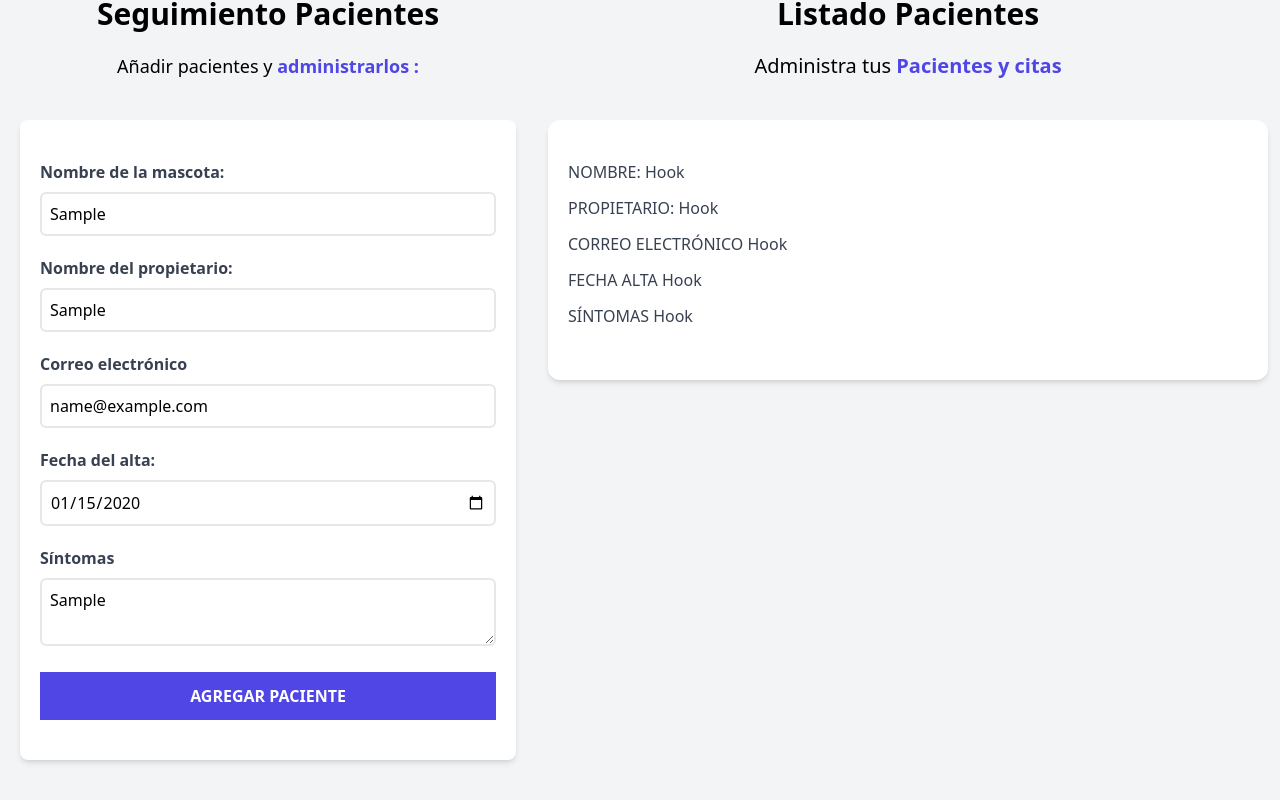
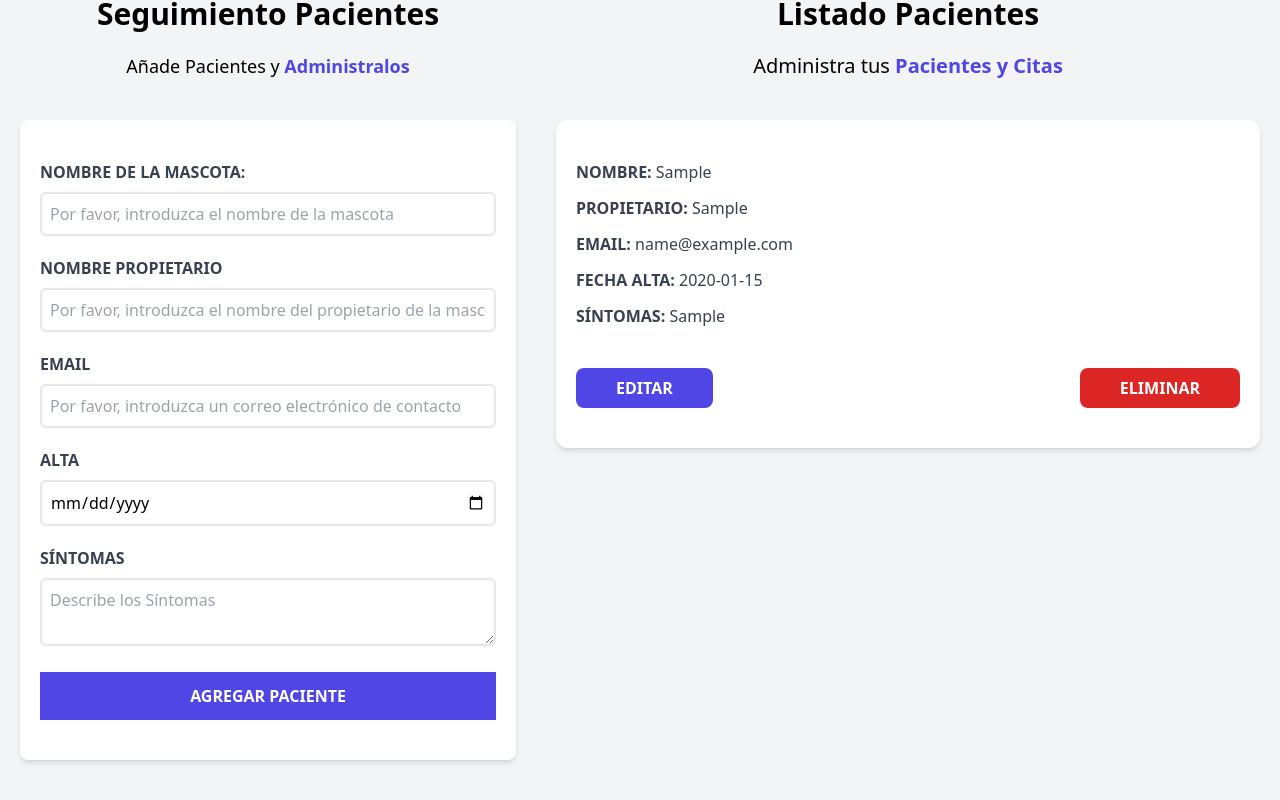
Before and after one commit to notvicent3/citas-react, a React (Vite) app: page / in a window 1280 px wide. Both pictures are taken after typing "Sample", "Sample", "name@example.com", "2020-01-15", "Sample" into the empty fields and a click on the input "Agregar Paciente". Shown: the part 180-980 px from the top of the page. Built offline with nearby package versions, Linux system fonts and the light colour scheme.

Commit message:
Terminado

```diff
--- a/src/App.jsx
+++ b/src/App.jsx
@@ -1,19 +1,48 @@
+import { useState, useEffect } from 'react'
+import Formulario from "./components/Formulario"
 import Header from "./components/Header"
-import Formulario from "./components/Formulario"
 import ListadoPacientes from "./components/ListadoPacientes"
+
 function App() {
 
+  const [pacientes, setPacientes] = useState([]);
+  {/*EN ESTE CASO LO USAREMOS PARA GESTIÓN DE LOS DATOS DE 1 PACIENTE */ }
+  const [paciente, setPaciente] = useState({});
+
+  useEffect(() => {
+    const obtenerLS = () => {
+      const pacientesLS = JSON.parse(localStorage.getItem('pacientes')) ?? [];
+      setPacientes(pacientesLS)
+    }
+    obtenerLS();
+  }, []);
+
+  useEffect(() => {
+    localStorage.setItem('pacientes', JSON.stringify(pacientes));
+  }, [pacientes])
+
+  const eliminarPaciente = id => {
+    const pacientesActualizados = pacientes.filter(paciente => paciente.id !== id);
+    setPacientes(pacientesActualizados)
+  }
 
   return (
-    /*Class es una palabra reservada de Js, pero estamos utilizando "html" , existen conflictos, por lo que usaremos className */
-    <div className="container mx-auto mt-20 " >
+    <div className="container mx-auto mt-20">
       <Header />
-      {/*Utilizo md:flex para evitar que los componentes se sobrepongan uno sobre el otro. El componente salta a la siguiente línea*/}
+
       <div className="mt-12 md:flex">
-        <Formulario />
-        <ListadoPacientes />
+        <Formulario
+          pacientes={pacientes}
+          setPacientes={setPacientes}
+          paciente={paciente}
+          setPaciente={setPaciente}
+        />
+        <ListadoPacientes
+          pacientes={pacientes}
+          setPaciente={setPaciente}
+          eliminarPaciente={eliminarPaciente}
+        />
       </div>
-
 
     </div>
   )
--- /dev/null
+++ b/src/components/Error.jsx
@@ -0,0 +1,9 @@
+const Error = ({ children }) => {
+    return (
+        <div className="bg-red-800 text-white text-center p-3 uppercase font-bold mb-3 rounded-md">
+            {children}
+        </div>
+    )
+}
+
+export default Error
--- a/src/components/Formulario.jsx
+++ b/src/components/Formulario.jsx
@@ -1,96 +1,190 @@
-import React from 'react'
 import { useState, useEffect } from 'react';
+import Error from './Error'
 
-const Formulario = () => {
+const Formulario = ({ pacientes, setPacientes, paciente, setPaciente }) => {
 
     {/* [variable,funcion] = useState(valorInicial) */ }
-    const [nombre, setNombre] = useState("");
-    const [propietario, setPropietario] = useState("");
-    const [email, setEmail] = useState("");
-    const [fecha, setFecha] = useState("");
-    const [sintomas, setSintomas] = useState("");
+    const [nombre, setNombre] = useState('');
+    const [propietario, setPropietario] = useState('');
+    const [email, setEmail] = useState('');
+    const [fecha, setFecha] = useState('');
+    const [sintomas, setSintomas] = useState('');
 
-    {/* */}
-    const [error, setError] = useState(false);
+    const [error, setError] = useState(false)
 
+    useEffect(() => {
+        if (Object.keys(paciente).length > 0) {
+            setNombre(paciente.nombre)
+            setPropietario(paciente.propietario)
+            setEmail(paciente.email)
+            setFecha(paciente.fecha)
+            setSintomas(paciente.sintomas)
+        }
+    }, [paciente])
+
+
+
+
+    const generarId = () => {
+        const random = Math.random().toString(36).substr(2);
+        const fecha = Date.now().toString(36)
+        return random + fecha
+    }
     {/*Validamos el formulario */ }
-    const handleSubmit = evento => {
-        evento.preventDefault();
-        {/*El include verifica que al menos uno de los elementos está vacío...*/ }
+
+    const handleSubmit = (e) => {
+
+        e.preventDefault();
+
+        // Validación del Formulario
         if ([nombre, propietario, email, fecha, sintomas].includes('')) {
-            console.log("Hay al menos un campo vacío")
+            {/*El include verifica que al menos uno de los elementos está vacío...*/ }
+
+            console.log('Hay Al Menos un campo vacio')
+
             setError(true)
+            return;
+        }
+
+        setError(false)
+
+
+        // Objeto de Paciente
+        const objetoPaciente = {
+            nombre,
+            propietario,
+            email,
+            fecha,
+            sintomas
+        }
+
+        if (paciente.id) {
+            // Editando el Registro
+            objetoPaciente.id = paciente.id
+            const pacientesActualizados = pacientes.map(pacienteState => pacienteState.id === paciente.id ? objetoPaciente : pacienteState)
+
+            setPacientes(pacientesActualizados)
+            setPaciente({})
+
         } else {
-            console.log("Todos los campos fueron rellenados correctamente")
+            // Nuevo registro
+            objetoPaciente.id = generarId();
+            setPacientes([...pacientes, objetoPaciente]);
         }
+
+        // Reiniciar el form
+        setNombre('')
+        setPropietario('')
+        setEmail('')
+        setFecha('')
+        setSintomas('')
+
     }
 
     return (
 
-        <div className="md:w-1/2 lg:w-2/5 mx-5">  {/*En pantallas normales, se repartirá el espacio en un 50%, sin embargo, en pantallas mas grandes, sólo abarcará un 2/5*/}
+        <div className="md:w-1/2 lg:w-2/5 mx-5"> {/*En pantallas normales, se repartirá el espacio en un 50%, sin embargo, en pantallas mas grandes, sólo abarcará un 2/5*/}
+            <h2 className="font-black text-3xl text-center">Seguimiento Pacientes</h2>
 
-            <h2 className="font-black text-3xl text-center">Seguimiento Pacientes
-            </h2>
             {/*Necesito que se separe del título, por lo que le añado un marginTop de 5p */}
-            <p className='text-lg mt-5 text-center mb-10 '>Añadir pacientes  y {''}
-                <span className='text-indigo-600 font-bold'>administrarlos :</span>
+
+            <p className="text-lg mt-5 text-center mb-10">
+                Añade Pacientes y {''}
+                <span className="text-indigo-600 font-bold ">Administralos</span>
             </p>
 
-            <form onSubmit={handleSubmit}
-                className="bg-white shadow-md rounded-lg py-10 px-5 mb-10" action="">
-                {/* NOMBRE MASCOTA*/}
-                <div className='mb-5'>
+            <form
+                onSubmit={handleSubmit}
+                className="bg-white shadow-md rounded-lg py-10 px-5 mb-10"
+            >
+                {error && <Error><p>Todos los campos son obligatorios</p></Error>}
+                <div className="mb-5">
+                    {/* NOMBRE MASCOTA*/}
+
                     {/*Con la clase block, fuerzo a que ocupe todo el espacio
                     Para hacerlo mas accesible, si alguien "pincha" sobre Nombre de mascota, se le habilita el input para que comience a escribir
                     */}
-                    <label htmlFor="mascota" className="block text-gray-700 font-bold" >Nombre de la mascota: </label>
-                    {/*con border-2 le añado un borde de cierto grossor y con w-full obligo a que utilice todo el espacio disponible */}
-                    <input id="mascota" type="text" placeholder='Por favor, introduzca el nombre de la mascota' className='border-2 w-full p-2 mt-2 placeholder-gray-400 rounded-md'
-                        value={nombre} onChange={(evento) => setNombre(evento.target.value)} />
-                    {/*Va a registrar los eventos de cambios gracias a onChange */}
+                    <label htmlFor="mascota" className="block text-gray-700 uppercase font-bold">
+                        Nombre de la mascota:
+                    </label>
+                    <input
+                        id="mascota"
+                        type="text"
+                        placeholder="Por favor, introduzca el nombre de la mascota"
+                        className="border-2 w-full p-2 mt-2 placeholder-gray-400 rounded-md"
+                        value={nombre}
+                        onChange={(e) => setNombre(e.target.value)}
 
+                    /> {/*Va a registrar los eventos de cambios gracias a onChange */}
                 </div>
 
                 {/* NOMBRE PROPIETARIO*/}
-                <div className='mb-5'>
 
-                    <label htmlFor="Propietario" className="block text-gray-700 font-bold" >Nombre del propietario: </label>
-                    <input id="Propietario"
-                        type="text" placeholder='Por favor, introduzca el nombre del propietario de la mascota' className='border-2 w-full p-2 mt-2 placeholder-gray-400 rounded-md'
-                        value={propietario} onChange={(evento) => setPropietario(evento.target.value)} />
+                <div className="mb-5">
+                    <label htmlFor="propietario" className="block text-gray-700 uppercase font-bold">
+                        Nombre Propietario
+                    </label>
+                    <input
+                        id="propietario"
+                        type="text"
+                        placeholder="Por favor, introduzca el nombre del propietario de la mascota"
+                        className="border-2 w-full p-2 mt-2 placeholder-gray-400 rounded-md"
+                        value={propietario}
+                        onChange={(e) => setPropietario(e.target.value)}
+                    />
                 </div>
                 {/* CORREO ELECTRÓNICO*/}
-                <div className='mb-5'>
 
-                    <label htmlFor="email" className="block text-gray-700 font-bold" >Correo electrónico </label>
-                    <input id="email"
-                        type="email" placeholder='Por favor, introduzca un correo electrónico de contacto' className='border-2 w-full p-2 mt-2 placeholder-gray-400 rounded-md'
-                        value={email} onChange={(evento) => setEmail(evento.target.value)} />
+                <div className="mb-5">
+                    <label htmlFor="email" className="block text-gray-700 uppercase font-bold">
+                        Email
+                    </label>
+                    <input
+                        id="email"
+                        type="email"
+                        placeholder="Por favor, introduzca un correo electrónico de contacto"
+                        className="border-2 w-full p-2 mt-2 placeholder-gray-400 rounded-md"
+                        value={email}
+                        onChange={(e) => setEmail(e.target.value)}
+                    />
                 </div>
+
                 {/* FECHA DEL ALTA*/}
-                <div className='mb-5'>
 
-                    <label htmlFor="Alta" className="block text-gray-700 font-bold" >Fecha del alta: </label>
-                    <input id="Alta"
-                        type="date" className='border-2 w-full p-2 mt-2 placeholder-gray-400 rounded-md'
-                        value={fecha} onChange={(evento) => setFecha(evento.target.value)} />
+                <div className="mb-5">
+                    <label htmlFor="alta" className="block text-gray-700 uppercase font-bold">
+                        Alta
+                    </label>
+                    <input
+                        id="alta"
+                        type="date"
+                        className="border-2 w-full p-2 mt-2 placeholder-gray-400 rounded-md"
+                        value={fecha}
+                        onChange={(e) => setFecha(e.target.value)}
+                    />
                 </div>
                 {/* DESCRIPCIÓN DE LOS SÍNTOMAS*/}
-                <div className='mb-5'>
-
-                    <label htmlFor="sintomas" className="block text-gray-700 font-bold" >Síntomas</label>
-                    <textarea name="" id="sintomas" className='border-2 w-full p-2 mt-2 placeholder-gray-400 rounded-md'
-                        placeholder='Describe los síntomas'
-                        value={sintomas} onChange={(evento) => setSintomas(evento.target.value)} />
+                <div className="mb-5">
+                    <label htmlFor="sintomas" className="block text-gray-700 uppercase font-bold">
+                        Síntomas
+                    </label>
+                    <textarea
+                        id="sintomas"
+                        className="border-2 w-full p-2 mt-2 placeholder-gray-400 rounded-md"
+                        placeholder="Describe los Síntomas"
+                        value={sintomas}
+                        onChange={(e) => setSintomas(e.target.value)}
+                    />
                 </div>
                 {/* BOTÓN DE SUBMIT PARA ENVIAR EL FORMULARIO/}
                 {/*Al pasar por encima del botón de agregar paciente, cambiamos el color utilizando hover:bg-indigo-700 */}
-                <input type="submit"
-                    className='bg-indigo-600 w-full p-3 text-white uppercase font-bold hover:bg-indigo-700'
-                    value="Agregar Paciente" />
+                <input
+                    type="submit"
+                    className="bg-indigo-600 w-full p-3 text-white uppercase font-bold hover:bg-indigo-700 cursor-pointer transition-colors"
+                    value={paciente.id ? 'Editar Paciente' : 'Agregar Paciente'}
+                />
             </form>
         </div>
-
     )
 }
 
--- a/src/components/ListadoPacientes.jsx
+++ b/src/components/ListadoPacientes.jsx
@@ -1,24 +1,38 @@
-import React from 'react'
-import Paciente from './Paciente'
 
-const ListadoPacientes = () => {
+import Paciente from "./Paciente"
+
+const ListadoPacientes = ({ pacientes, setPaciente, eliminarPaciente }) => {
     return (
+        <div className="md:w-1/2 lg:w-3/5 md:h-screen overflow-y-scroll">
 
-        <div className='md:w-1/2 lg:w-3/5 md:h-screen overflow-y-scroll'>{/*En pantallas normales, se repartirá el espacio en un 50%, sin embargo, en pantallas mas grandes, sólo abarcará un 3/5*/}
-            {/* Utilizo overflow-y-scroll para generar un scroll que sólo abarque al componente ListadoPaciente
-             Sin embargo, utilizamos md: en este caso para que elimine el el scroll en pantallas pequeñas, como las de dispositivos móviles
-            */}
-            <h2 className='font-black text-3xl text-center'>Listado Pacientes</h2>
-            <p className='text-xl mt-5 mb-10 text-center'>
-                Administra tus {""}
-                <span className="text-indigo-600 font-bold ">Pacientes y citas</span>
-            </p>
-            {/* LLamo al componente Paciente, una vez importado*/}
-            <Paciente />
+            {pacientes && pacientes.length ? (
+                <>
+                    <h2 className="font-black text-3xl text-center">Listado Pacientes</h2>
+                    <p className="text-xl mt-5 mb-10 text-center">
+                        Administra tus {''}
+                        <span className="text-indigo-600 font-bold ">Pacientes y Citas</span>
+                    </p>
 
+                    {pacientes.map(paciente => (
+                        <Paciente
+                            key={paciente.id}
+                            paciente={paciente}
+                            setPaciente={setPaciente}
+                            eliminarPaciente={eliminarPaciente}
+                        />
+                    ))}
+                </>
+
+            ) : (
+                <> {/*Se activa sólo si NO HAY PACIENTES */}
+                    <h2 className="font-black text-3xl text-center">No hay pacientes registrados</h2>
+                    <p className="text-xl mt-5 mb-10 text-center">
+                        Comienza agregando pacientes {''}
+                        <span className="text-indigo-600 font-bold ">y aparecerán en este lugar</span>
+                    </p>
+                </>
+            )}
         </div>
-
     )
 }
-
 export default ListadoPacientes
--- a/src/components/Paciente.jsx
+++ b/src/components/Paciente.jsx
@@ -1,27 +1,51 @@
+const Paciente = ({ paciente, setPaciente, eliminarPaciente }) => {
+    const { nombre, propietario, email, fecha, sintomas, id } = paciente
 
-const Paciente = () => {
+    const handleEliminar = () => {
+        const respuesta = confirm('Deseas eliminar este paciente?');
+
+        if (respuesta) {
+            eliminarPaciente(id)
+        }
+    }
+
     return (
-        <div className='m-3 bg-white shadow-md px-5 py-10 rounded-xl'>
-            {/*NOMBRE */}
-            <p className='"font-bold mb-3 text-gray-700 uppercase'>Nombre: {""}
-                <span className='"font-normal normal-case'>Hook</span>
+        <div className="mx-5 my-10 bg-white shadow-md px-5 py-10 rounded-xl">
+            <p className="font-bold mb-3 text-gray-700 uppercase">Nombre: {''}
+                <span className="font-normal normal-case">{nombre}</span>
             </p>
-            {/*PROPIETARIO*/}
-            <p className='"font-bold mb-3 text-gray-700 uppercase' >Propietario: {""}
-                <span className='"font-normal normal-case'>Hook</span>
+
+            <p className="font-bold mb-3 text-gray-700 uppercase">Propietario: {''}
+                <span className="font-normal normal-case">{propietario}</span>
             </p>
-            {/*CORREO ELECTRÓNICO */}
-            <p className='"font-bold mb-3 text-gray-700 uppercase'> Correo electrónico {""}
-                <span className='"font-normal normal-case'>Hook</span>
+
+            <p className="font-bold mb-3 text-gray-700 uppercase">Email: {''}
+                <span className="font-normal normal-case">{email}</span>
             </p>
-            {/*FECHA ALTA */}
-            <p className='"font-bold mb-3 text-gray-700 uppercase'> Fecha Alta {""}
-                <span className='"font-normal normal-case'>Hook</span>
+
+            <p className="font-bold mb-3 text-gray-700 uppercase">Fecha Alta: {''}
+                <span className="font-normal normal-case">{fecha}</span>
             </p>
-            {/*SÍNTOMAS*/}
-            <p className='"font-bold mb-3 text-gray-700 uppercase'> Síntomas {""}
-                <span className='"font-normal normal-case'>Hook</span>
+
+            <p className="font-bold mb-3 text-gray-700 uppercase">Síntomas: {''}
+                <span className="font-normal normal-case">{sintomas}</span>
             </p>
+
+            <div className="flex justify-between mt-10">
+                {/*BOTÓN PARA EDITAR DATOS DEL PACIENTE */}
+                <button
+                    type="button"
+                    className="py-2 px-10 bg-indigo-600 hover:bg-indigo-700 text-white font-bold uppercase rounded-lg"
+                    onClick={() => setPaciente(paciente)}
+                >Editar</button> {/*Tras el evento de hacer click en editar, vamos a rellenar la informaación del paciente, en el formulario, para que tras él, podamos modificarlo */}
+
+                {/*BOTÓN PARA BORRAR DATOS DEL PACIENTE */}
+                <button
+                    type="button"
+                    className="py-2 px-10 bg-red-600 hover:bg-red-700 text-white font-bold uppercase rounded-lg"
+                    onClick={handleEliminar}
+                >Eliminar</button>
+            </div>
         </div>
     )
 }
```
Also changed, not shown: src/components/Header.jsx (+6 -13 lines).
